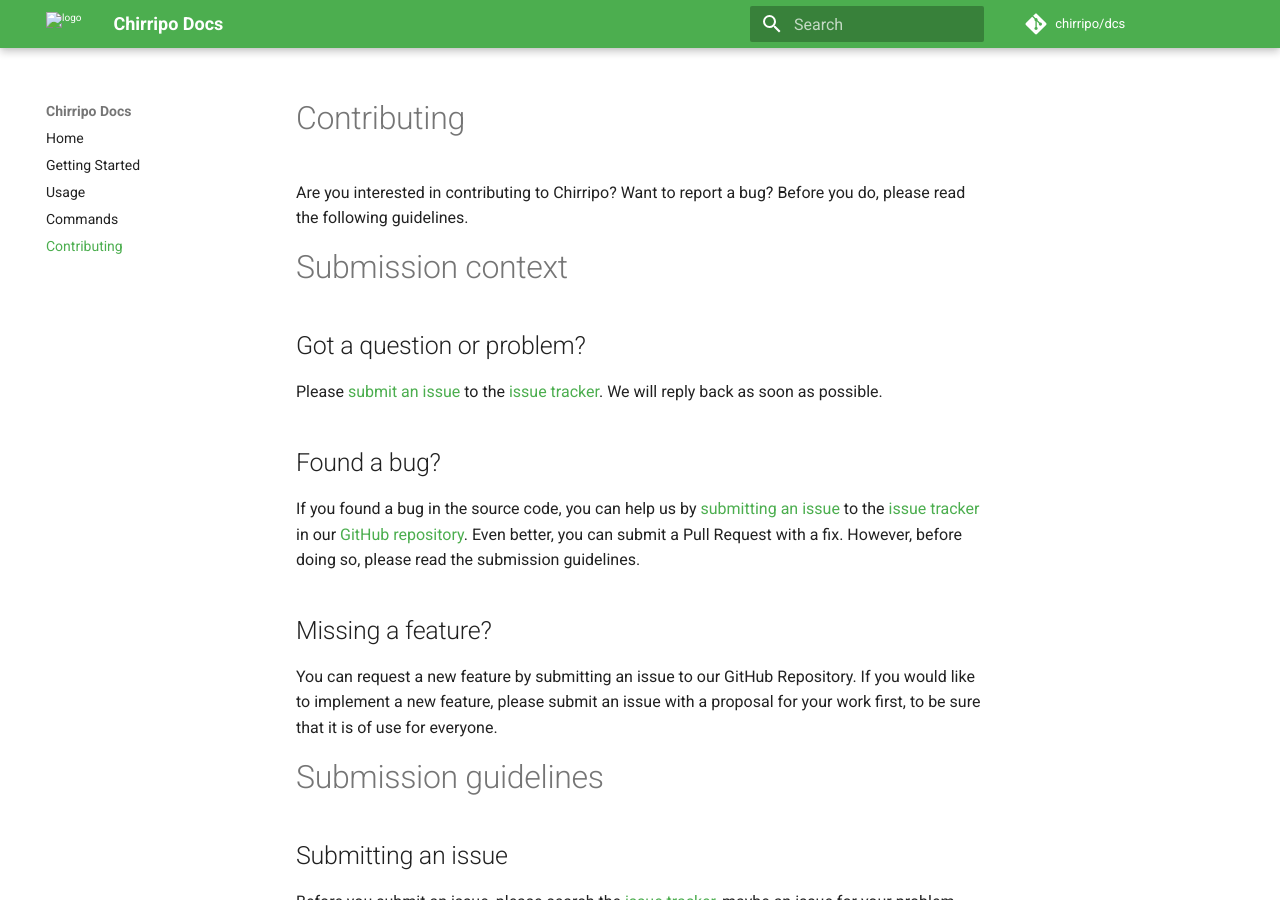
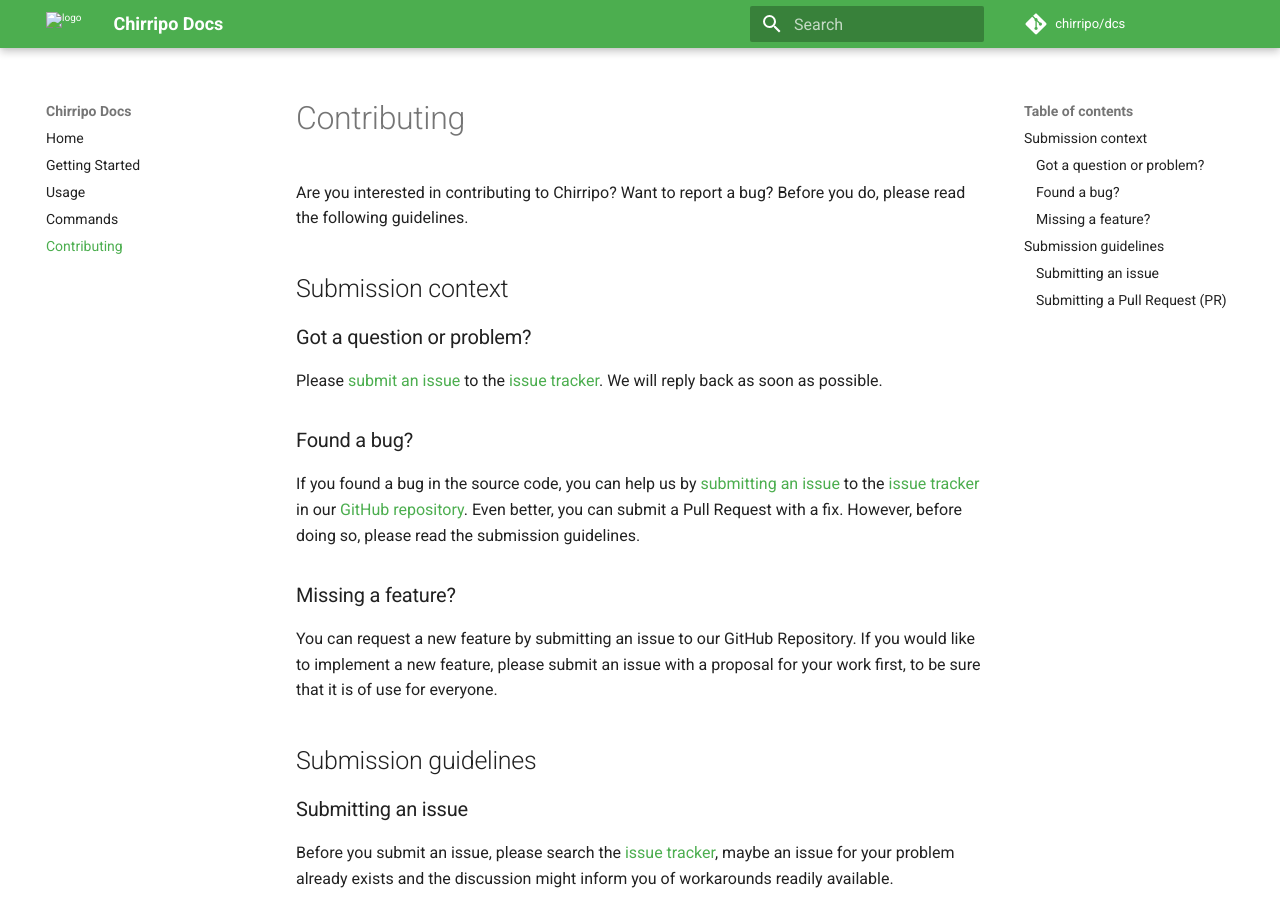
Before and after one commit to chirripo/docs, an MkDocs documentation site: the page built from docs/contributing.md, in a window 1280 px wide and 900 px high. Built offline with MkDocs 1.6.1 and Material for MkDocs 9.7.7, drawn with Linux system fonts in a browser that asks for light colours; comment, search, counter and statistics services are not loaded.

Commit message:
Update contributing.md

```diff
--- a/docs/contributing.md
+++ b/docs/contributing.md
@@ -2,23 +2,23 @@
 
 Are you interested in contributing to Chirripo? Want to report a bug? Before you do, please read the following guidelines.
 
-# Submission context
+## Submission context
 
-## Got a question or problem?
+### Got a question or problem?
 
 Please [submit an issue](https://github.com/chirripo/chirripo/issues/new) to the [issue tracker](https://github.com/chirripo/chirripo/issues). We will reply back as soon as possible.
 
-## Found a bug?
+### Found a bug?
 
 If you found a bug in the source code, you can help us by [submitting an issue](https://github.com/chirripo/chirripo/issues/new) to the [issue tracker](https://github.com/chirripo/chirripo/issues) in our [GitHub repository](https://github.com/chirripo/chirripo). Even better, you can submit a Pull Request with a fix. However, before doing so, please read the submission guidelines.
 
-## Missing a feature?
+### Missing a feature?
 
 You can request a new feature by submitting an issue to our GitHub Repository. If you would like to implement a new feature, please submit an issue with a proposal for your work first, to be sure that it is of use for everyone.
 
-# Submission guidelines
+## Submission guidelines
 
-## Submitting an issue
+### Submitting an issue
 
 Before you submit an issue, please search the [issue tracker](https://github.com/chirripo/chirripo/issues), maybe an issue for your problem already exists and the discussion might inform you of workarounds readily available.
 
@@ -26,7 +26,7 @@
 
 Unfortunately we are not able to investigate / fix bugs without a minimal reproduction scenario, so if we don't hear back from you we may close the issue.
 
-# Submitting a Pull Request (PR)
+### Submitting a Pull Request (PR)
 
 Search GitHub for an open or closed PR that relates to your submission. You don't want to duplicate effort. If you do not find a related issue or PR, go ahead.
 
```
